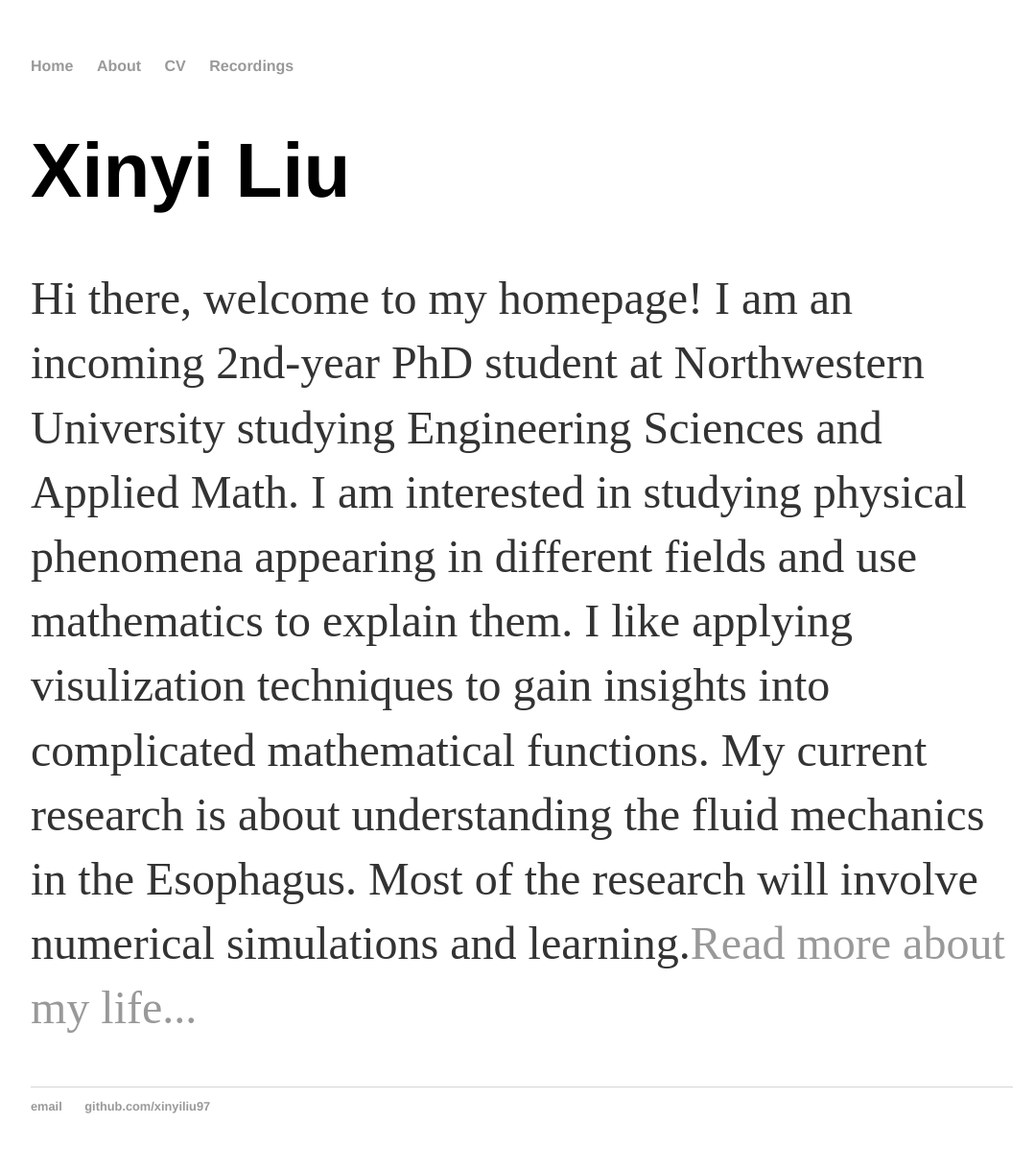
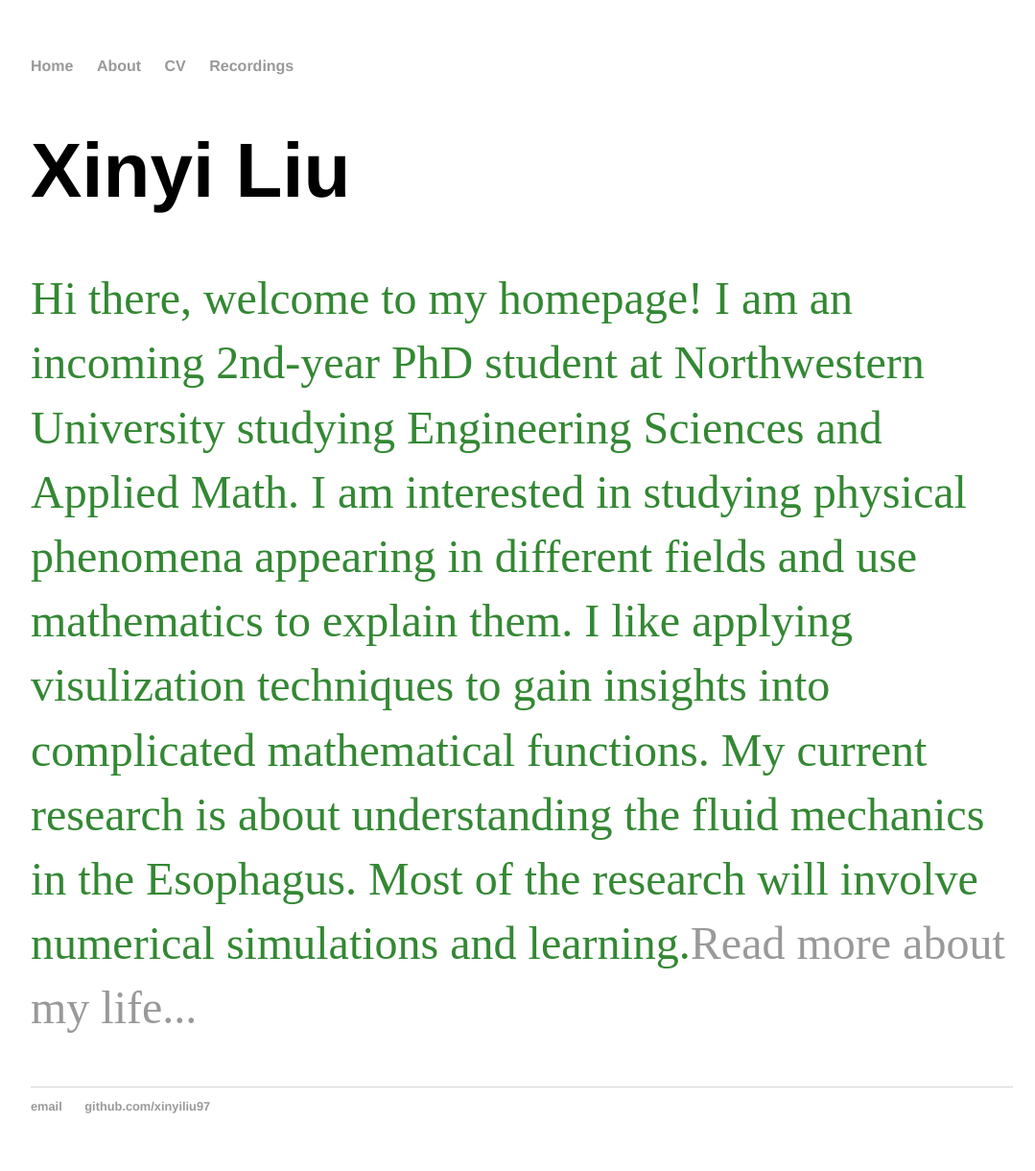
Before and after one commit to xinyiliu97/xinyiliu97.github.io, a Jekyll site: the page built from index.html, in a window 1280 px wide. Shown: the whole page at 96% size, without its empty margins (96-1175 px from the left). Built offline with Jekyll 4.4.1, drawn with Linux system fonts in a browser that asks for light colours.

Commit message:
Update main.css

```diff
--- a/css/main.css
+++ b/css/main.css
@@ -26,7 +26,7 @@ h1 {
 p {
     font-size: 3em;
     line-height: 1.4em;
-    color: #333;
+    color: #383;
 }
 footer {
     border-top: 1px solid #d5d5d5;
```
